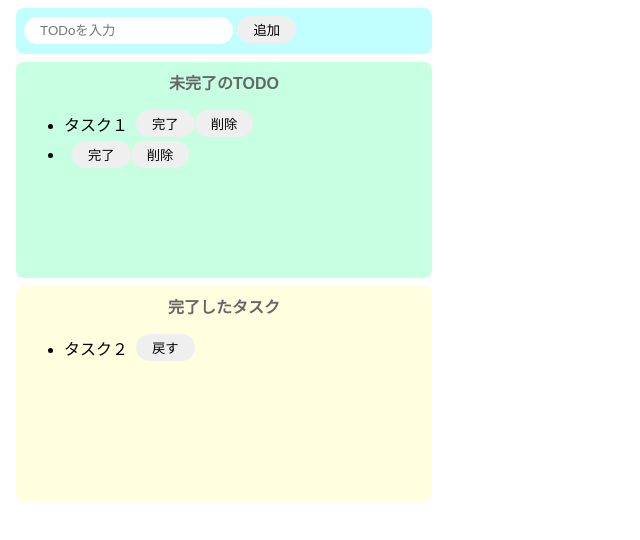
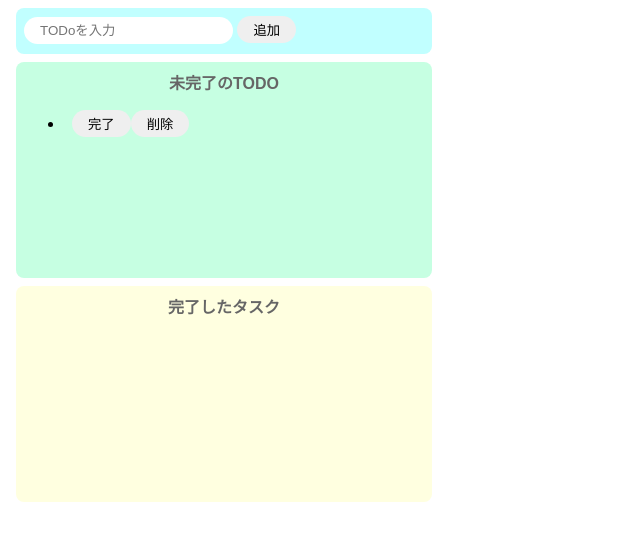
Before and after one commit to kousaka-shota/TODO-Vanilla, a website built with Parcel: page index.html in a window 1280 px wide. Both pictures are taken after a click on the button "追加". Shown: the whole page, without its empty margins (0-640 px from the left). Built offline with nearby package versions, Linux system fonts and the light colour scheme.

Commit message:
ｓｓｓ

```diff
--- a/index.html
+++ b/index.html
@@ -13,23 +13,12 @@
 
     <div class="imcomplete-area">
       <p class="title">未完了のTODO</p>
-      <ul id="ul-area">
-        <div class="list-row">
-          <li>タスク１</li>
-          <button>完了</button>
-          <button>削除</button>
-        </div>
-      </ul>
+      <ul id="ul-area"></ul>
     </div>
 
     <div class="complete-area">
       <p class="title">完了したタスク</p>
-      <ul id="complete-ul-area">
-        <div class="list-row">
-          <li>タスク２</li>
-          <button>戻す</button>
-        </div>
-      </ul>
+      <ul id="complete-ul-area"></ul>
     </div>
 
     <script src="src/index.js"></script>
--- a/src/index.js
+++ b/src/index.js
@@ -5,11 +5,21 @@ const OnclickAdd = () => {
   const inputText = document.getElementById("input-text").value;
   document.getElementById("input-text").value = "";
 
-  //タスクの生成
+  createIncompleteList(inputText);
+};
+
+//未完了リストから指定の要素を削除する
+const deleteFromIncompleteList = (target) => {
+  document.getElementById("ul-area").removeChild(target);
+};
+
+//タスクの生成
+const createIncompleteList = (text) => {
   const div = document.createElement("div");
   div.className = "list-row";
+
   const li = document.createElement("li");
-  li.innerText = inputText;
+  li.innerText = text;
 
   //完了ボタン生成
   const completeButton = document.createElement("button");
@@ -29,18 +39,7 @@ const OnclickAdd = () => {
       //戻すテキストを取得
       const addTarget = backButton.parentNode;
       const text = addTarget.firstElementChild.innerText;
-
-      //divタグ作成
-      const div = document.createElement("div");
-      div.className = "list-row";
-      //liタグ作成・テキスト入れる
-      const li = document.createElement("li");
-      li.innerText = text;
-      //ボタン作成
-      //未完了のTODOにappend
-      div.appendChild(li);
-      document.getElementById("ul-area").appendChild(div);
-      //完了したタスク削除
+      createIncompleteList(text);
       deleteFromcompleteList(backButton.parentNode);
     });
 
@@ -65,11 +64,6 @@ const OnclickAdd = () => {
   document.getElementById("ul-area").appendChild(div);
 };
 
-//未完了リストから指定の要素を削除する
-const deleteFromIncompleteList = (target) => {
-  document.getElementById("ul-area").removeChild(target);
-};
-
 const deleteFromcompleteList = (target) => {
   document.getElementById("complete-ul-area").removeChild(target);
 };
```
